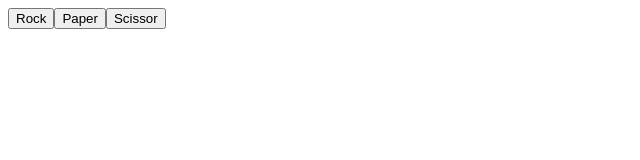
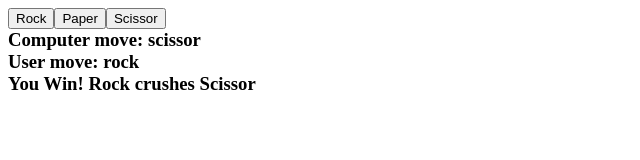
Before and after one commit to euphers/rps, a plain HTML site: page index.html in a window 1280 px wide. Both pictures are taken after a click on the button "Rock". Shown: the whole page, without its empty margins (0-640 px from the left). Drawn offline with Linux system fonts and the light colour scheme.

Commit message:
Adding UI for button click for the user

```diff
--- a/index.html
+++ b/index.html
@@ -12,6 +12,7 @@
 
 <body>
     <button id="rock">Rock</button><button id="paper">Paper</button><button id="scissor">Scissor</button>
+    <div id="results"></div>
 </body>
 
 </html>
--- a/js/script.js
+++ b/js/script.js
@@ -2,14 +2,45 @@ const buttons = document.querySelectorAll('button');
 
 let cmpMove;
 let usrMove;
+let moves, addCmpMoveH3, addUsrMoveH3, gameResults;
 
 buttons.forEach((button) => {
     button.addEventListener('click', () => {
         cmpMove = computerMove();
         usrMove = button.innerHTML.toLowerCase();
-        console.log("Computer move: " + cmpMove);
-        console.log("Player move: " + usrMove);
-        console.log(playRound(usrMove, cmpMove));
+
+        const results = document.querySelector('#results');
+
+        if (document.querySelector('.moves')) {
+            addCmpMoveH3.innerHTML = "Computer move: " + cmpMove;
+            addUsrMoveH3.innerHTML = "User move: " + usrMove;
+            gameResults.innerHTML = playRound(usrMove, cmpMove);
+        } else {
+            moves = document.createElement('div');
+            moves.classList.add('moves');
+
+            addCmpMoveH3 = document.createElement('h3');
+            addCmpMoveH3.classList.add('cmove');
+            addCmpMoveH3.style.margin = 0;
+            addCmpMoveH3.innerText = "Computer move: " + cmpMove;
+
+            addUsrMoveH3 = document.createElement('h3');
+            addUsrMoveH3.classList.add('umove');
+            addUsrMoveH3.style.margin = 0;
+            addUsrMoveH3.innerHTML = "User move: " + usrMove;
+
+            gameResults = document.createElement('h3');
+            gameResults.classList.add('gresults');
+            gameResults.style.margin = 0;
+            gameResults.innerHTML = playRound(usrMove, cmpMove);
+
+            moves.appendChild(addCmpMoveH3);
+            moves.appendChild(addUsrMoveH3);
+            moves.appendChild(gameResults);
+
+            results.appendChild(moves);
+        }
+
     });
 });
 
```
